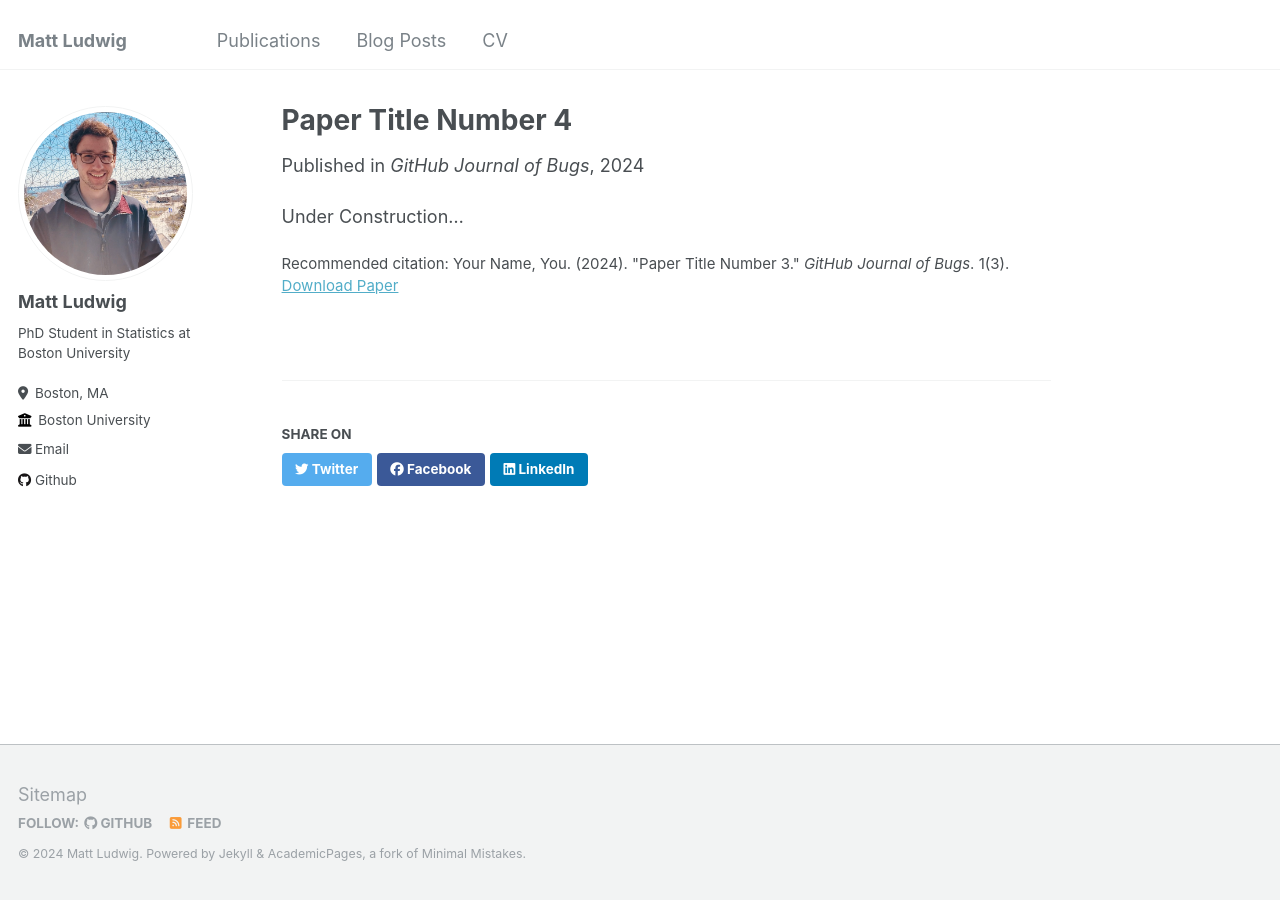
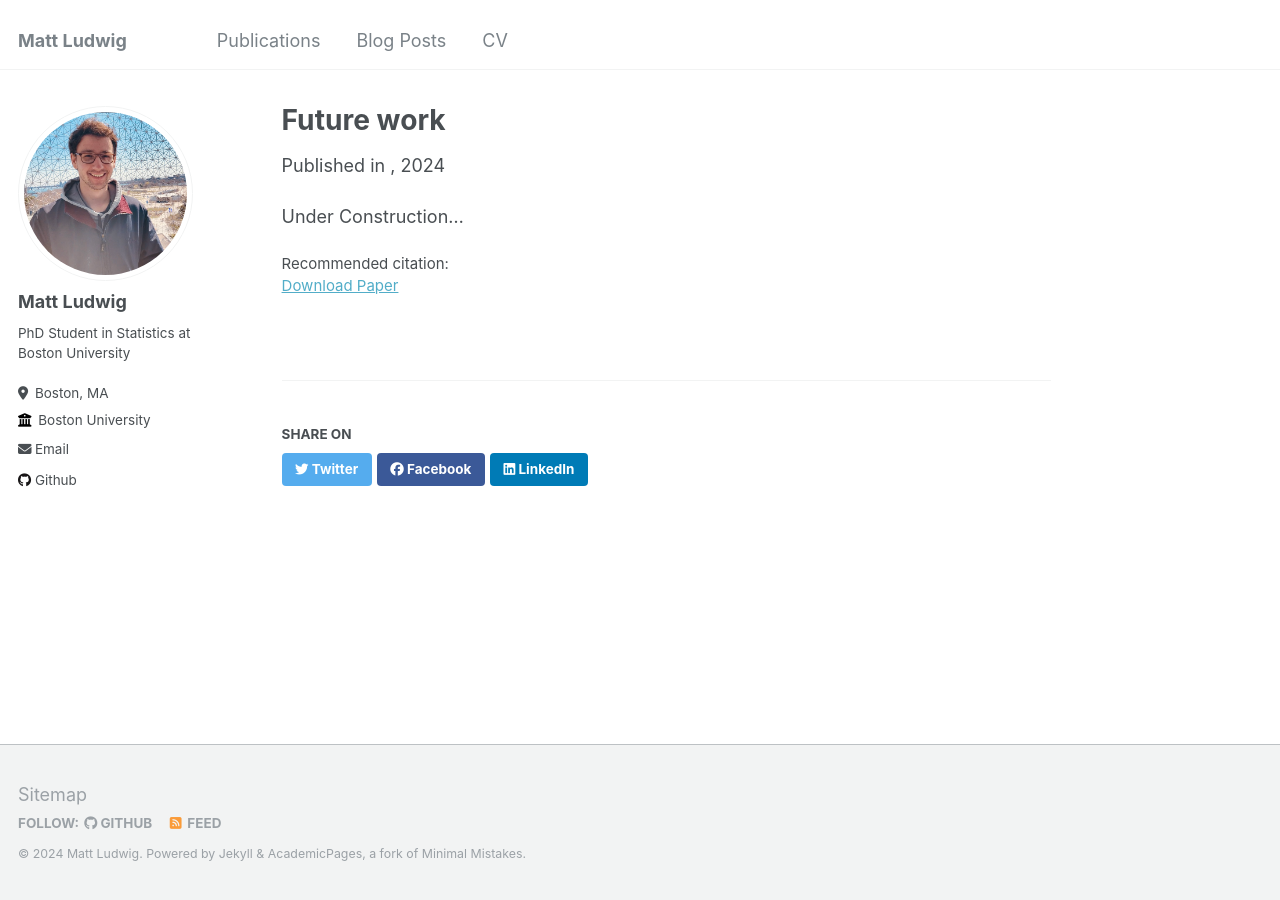
Before and after one commit to giwdulttam/giwdulttam.github.io2, a Jekyll site: the page built from _publications/2024-02-17-paper-title-number-4.md, in a window 1280 px wide. Built offline with Jekyll 4.4.1, drawn with Linux system fonts in a browser that asks for light colours.

Commit message:
Update 2024-02-17-paper-title-number-4.md

```diff
--- a/_publications/2024-02-17-paper-title-number-4.md
+++ b/_publications/2024-02-17-paper-title-number-4.md
@@ -1,12 +1,12 @@
 ---
-title: "Paper Title Number 4"
+title: "Future work"
 collection: publications
 permalink: /publication/2024-02-17-paper-title-number-4
-excerpt: 'This paper is about fixing template issue #693.'
+excerpt: ''
 date: 2024-02-17
-venue: 'GitHub Journal of Bugs'
+venue: ' '
 paperurl: 'http://academicpages.github.io/files/paper3.pdf'
-citation: 'Your Name, You. (2024). &quot;Paper Title Number 3.&quot; <i>GitHub Journal of Bugs</i>. 1(3).'
+citation: ''
 ---
 
 Under Construction...
```
